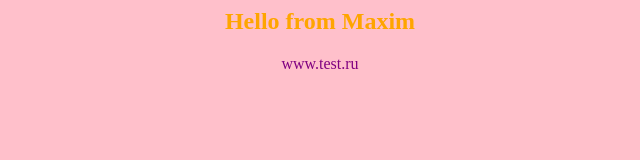
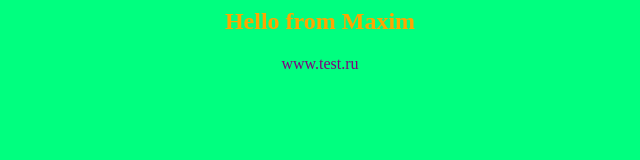
Before and after one commit to 0Crescent0/app-for-jenkinsOLD, a plain HTML site: page index.html in a window 1280 px wide. Shown: the whole page, without its empty margins (320-960 px from the left). Drawn offline with Linux system fonts and the light colour scheme.

Commit message:
Change background color

```diff
--- a/index.html
+++ b/index.html
@@ -1,5 +1,5 @@
 <html>
-	<body bgcolor=pink>
+	<body bgcolor=SpringGreen>
 		<center>
 			<h2><font color=orange>Hello from Maxim</font></h2>
 
```
